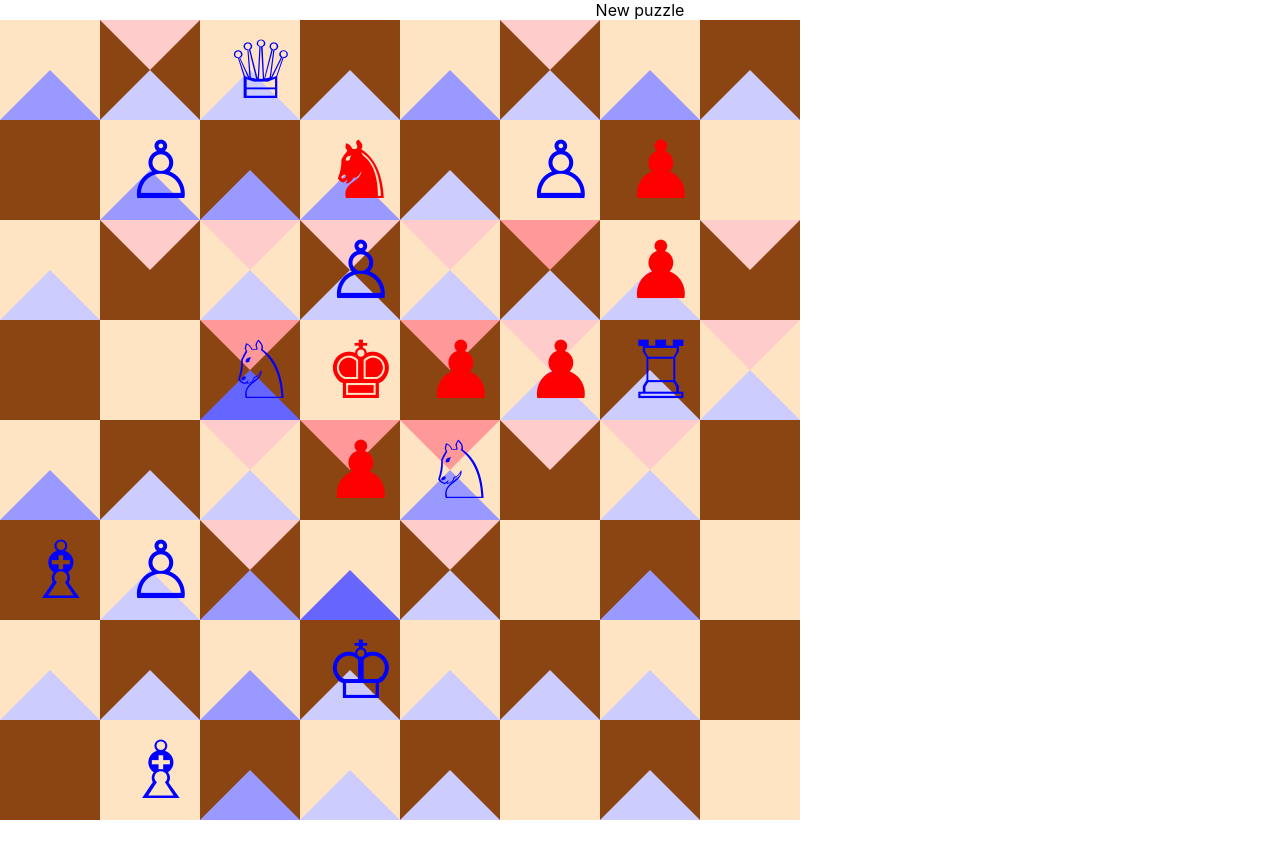
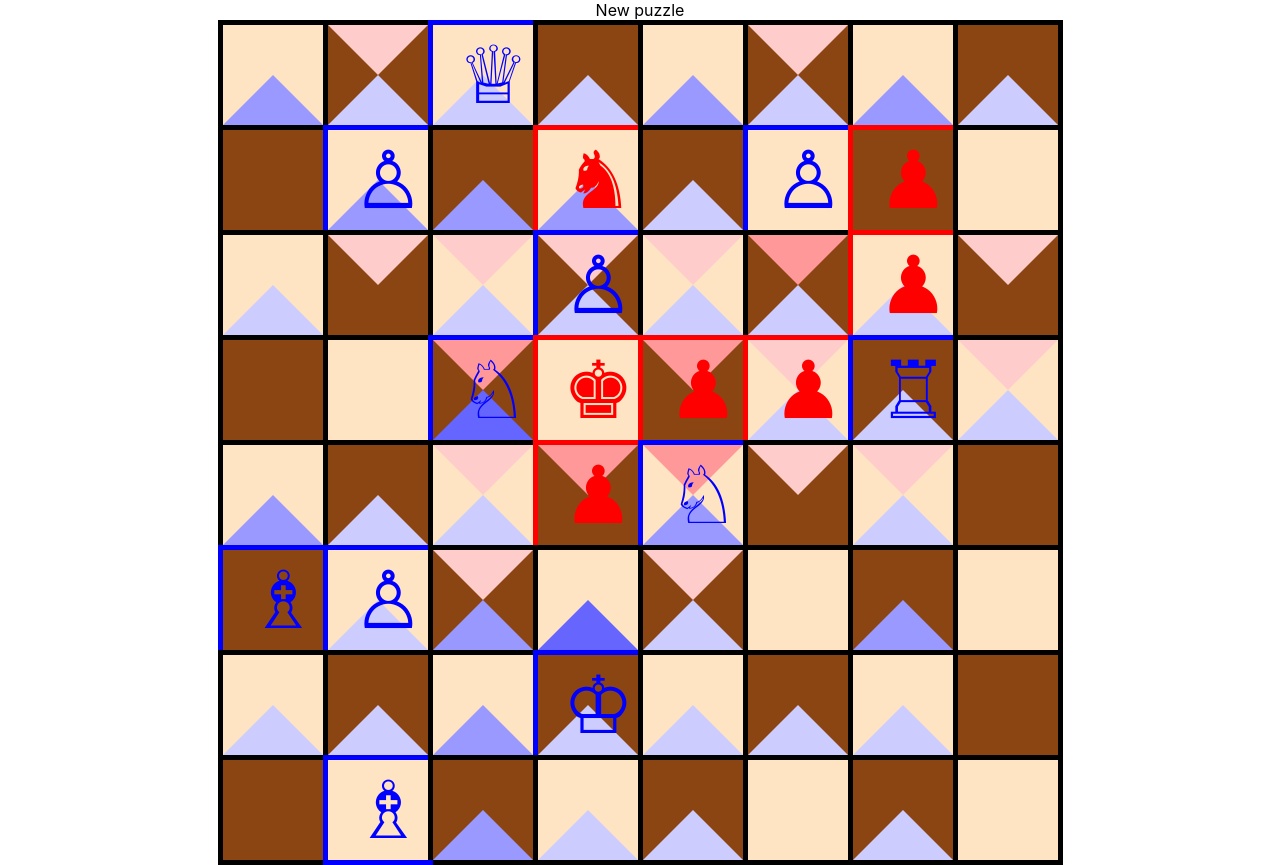
Before and after one commit to pereystein/chess-angle-of-attack, a React (Create React App) app: page / in a window 1280 px wide. Before the commit the page ends 820 px from the top, so only its background shows below. Built offline with nearby package versions, Linux system fonts and the light colour scheme.

Commit message:
add a grid to the board (around each square)

```diff
--- a/src/components/ChessBoard/Row.tsx
+++ b/src/components/ChessBoard/Row.tsx
@@ -5,21 +5,38 @@ interface Props {
     x: number,
     row: string[],
     white: number[],
-    black: number[]
+    black: number[],
+    attack: string[]
 }
 
 class Row extends React.Component<Props, {}> {
     render() {
         return (
             <div className="row">
-                <Square x={this.props.x} y={0} piece={this.props.row[0]} white={this.props.white[0]} black={this.props.black[0]}></Square>
-                <Square x={this.props.x} y={1} piece={this.props.row[1]} white={this.props.white[1]} black={this.props.black[1]}></Square>
-                <Square x={this.props.x} y={2} piece={this.props.row[2]} white={this.props.white[2]} black={this.props.black[2]}></Square>
-                <Square x={this.props.x} y={3} piece={this.props.row[3]} white={this.props.white[3]} black={this.props.black[3]}></Square>
-                <Square x={this.props.x} y={4} piece={this.props.row[4]} white={this.props.white[4]} black={this.props.black[4]}></Square>
-                <Square x={this.props.x} y={5} piece={this.props.row[5]} white={this.props.white[5]} black={this.props.black[5]}></Square>
-                <Square x={this.props.x} y={6} piece={this.props.row[6]} white={this.props.white[6]} black={this.props.black[6]}></Square>
-                <Square x={this.props.x} y={7} piece={this.props.row[7]} white={this.props.white[7]} black={this.props.black[7]}></Square>
+                <div className="grid">
+                    <Square x={this.props.x} y={0} piece={this.props.row[0]} white={this.props.white[0]} black={this.props.black[0]} attack={this.props.attack[0]}></Square>
+                </div>
+                <div className="grid">
+                    <Square x={this.props.x} y={1} piece={this.props.row[1]} white={this.props.white[1]} black={this.props.black[1]} attack={this.props.attack[1]}></Square>
+                </div>
+                <div className="grid">
+                    <Square x={this.props.x} y={2} piece={this.props.row[2]} white={this.props.white[2]} black={this.props.black[2]} attack={this.props.attack[2]}></Square>
+                </div>
+                <div className="grid">
+                    <Square x={this.props.x} y={3} piece={this.props.row[3]} white={this.props.white[3]} black={this.props.black[3]} attack={this.props.attack[3]}></Square>
+                </div>
+                <div className="grid">
+                    <Square x={this.props.x} y={4} piece={this.props.row[4]} white={this.props.white[4]} black={this.props.black[4]} attack={this.props.attack[4]}></Square>
+                </div>
+                <div className="grid">
+                    <Square x={this.props.x} y={5} piece={this.props.row[5]} white={this.props.white[5]} black={this.props.black[5]} attack={this.props.attack[5]}></Square>
+                </div>
+                <div className="grid">
+                    <Square x={this.props.x} y={6} piece={this.props.row[6]} white={this.props.white[6]} black={this.props.black[6]} attack={this.props.attack[6]}></Square>
+                </div>
+                <div className="grid">
+                    <Square x={this.props.x} y={7} piece={this.props.row[7]} white={this.props.white[7]} black={this.props.black[7]} attack={this.props.attack[7]}></Square>
+                </div>
             </div>
         )
     }
--- a/src/index.css
+++ b/src/index.css
@@ -13,6 +13,8 @@ code {
 }
 
 .board {
+  margin:auto;
+  width: 845px;
 }
 
 .row {
@@ -32,6 +34,19 @@ code {
 
 .piece.black {
   color: red;
+}
+
+.row .grid {
+  border-left: 5px solid black;
+  border-top: 5px solid black;
+}
+
+.row .grid:last-child {
+  border-right: 5px solid black;
+}
+
+.board .row:last-child {
+  border-bottom: 5px solid black;
 }
 
 .square {
```
